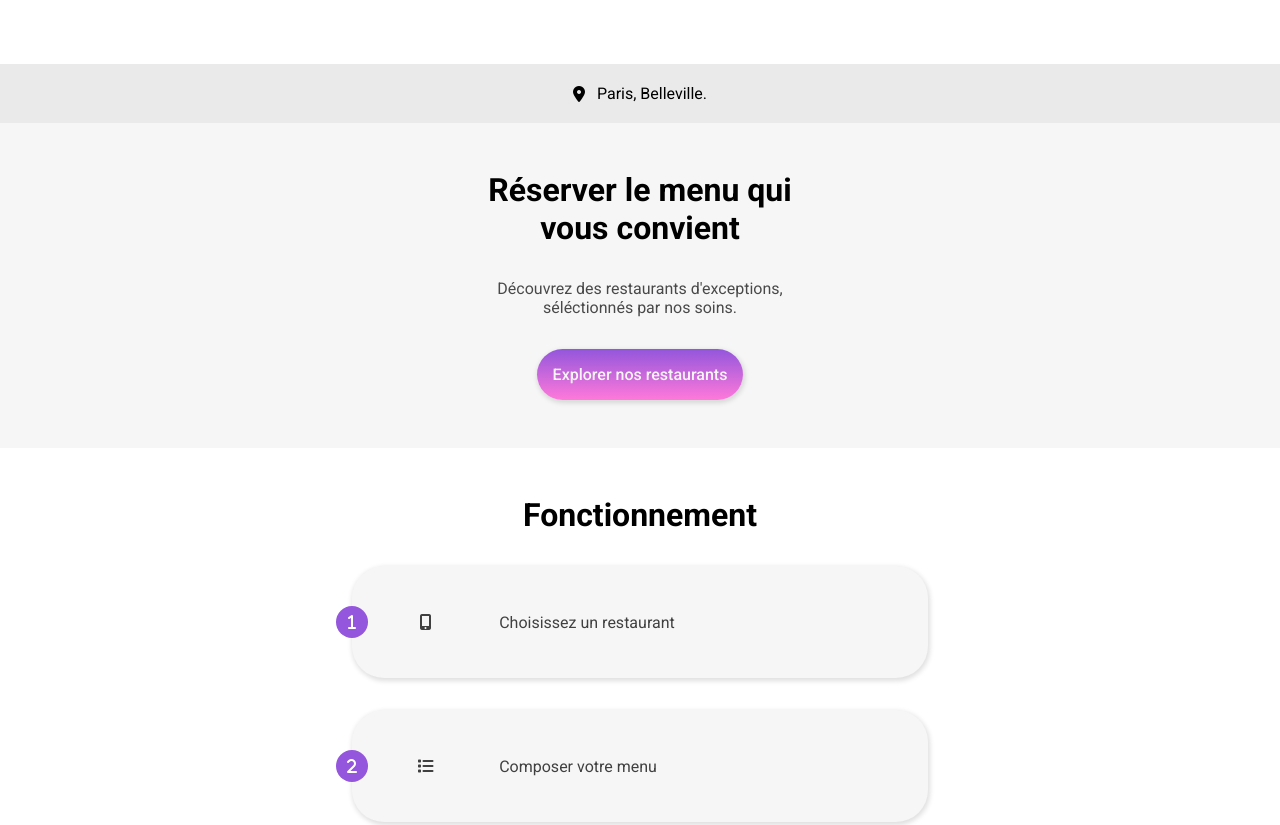
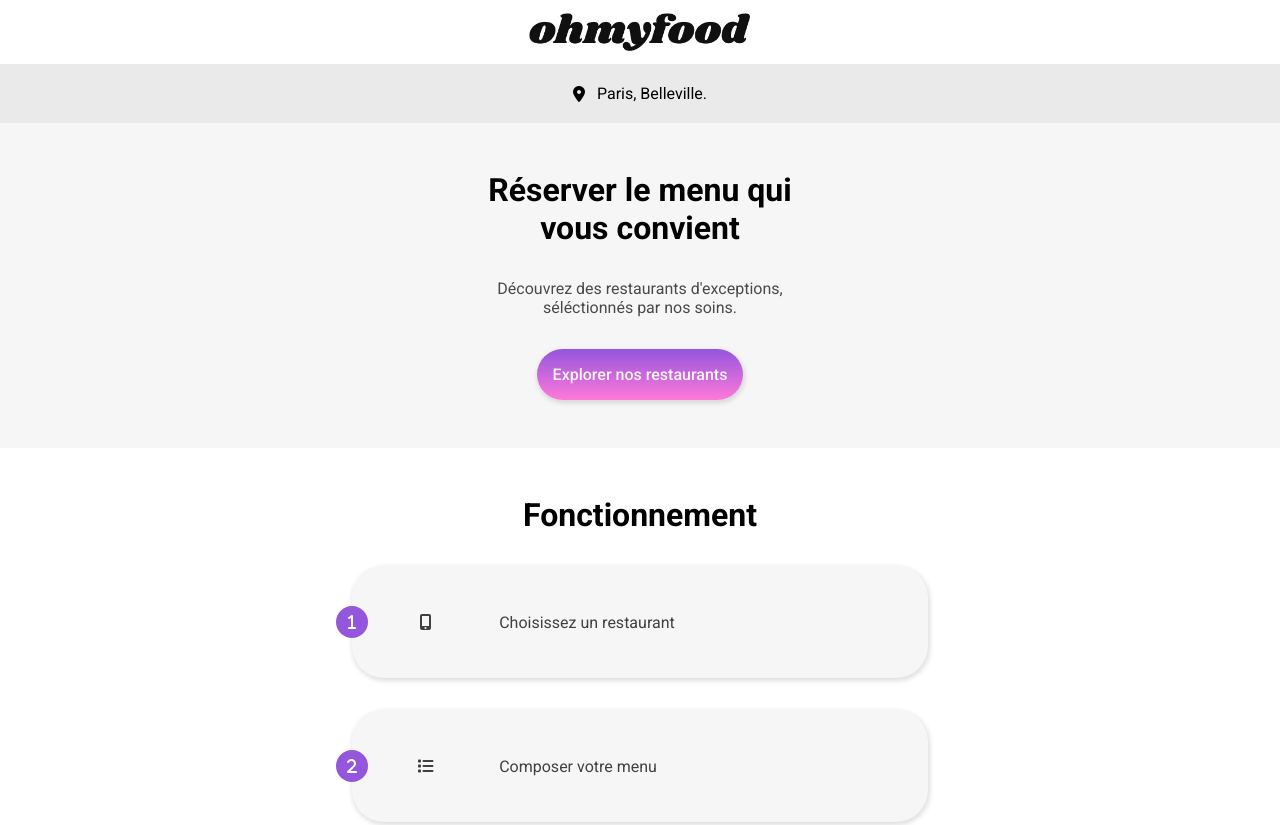
Before and after one commit to vincentvignali/projet_3_OC_sass, a website: page index.html in a window 1280 px wide. Shown: the top 825 px of the page. Drawn offline with Linux system fonts and the light colour scheme; the site is published under a folder, as on GitHub Pages, so addresses that start at the root find nothing; files whose address does not match are found by name; a web font is replaced by a local one.

Commit message:
update header image path for github page

```diff
--- a/scss/components/_header.scss
+++ b/scss/components/_header.scss
@@ -3,7 +3,7 @@
   align-items: center;
   width: 100%;
   height: 8vh;
-  background-image: url(/images/ohmyfood.png);
+  background-image: url(./images/ohmyfood.png);
   background-repeat: no-repeat;
   background-position: center;
   background-size: auto 60%;
```
Also changed, not shown: scss/style.css, 1 other file.
